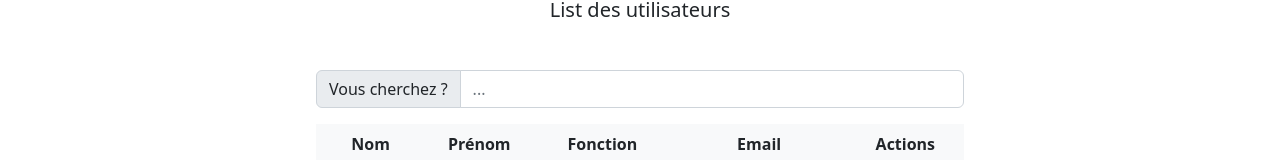
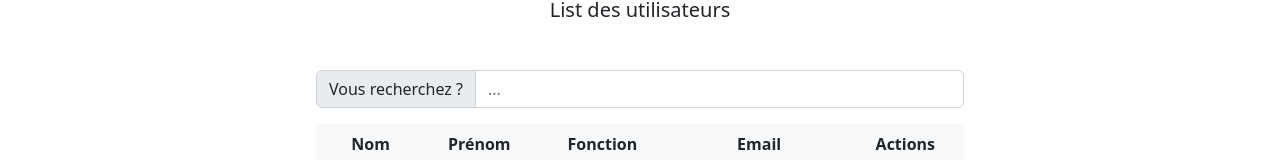
Before and after one commit to zouhri53/userAppExam, an Angular app: page / in a window 1280 px wide. Shown: the part 166-326 px from the top of the page. Built offline with nearby package versions, Linux system fonts and the light colour scheme; some icons are missing.

Commit message:
modified:   src/app/users-list/users-list.component.html 	modified:   src/app/users-list/users-list.component.ts

```diff
--- a/src/app/users-list/users-list.component.html
+++ b/src/app/users-list/users-list.component.html
@@ -2,9 +2,15 @@
   <i class="bi bi-person-lines-fill"></i>
     <h5> List des utilisateurs</h5>
     <p class="mb-5 text-muted"></p>
-    <div class="input-group mb-3">
-      <span class="input-group-text" id="basic-addon3">Vous cherchez ?</span>
-      <input type="text" class="form-control" placeholder="..." [(ngModel)]="userSearchInput" (ngModelChange)="searchUser()"/>
+    <div class="row mb-3">
+      <form [formGroup]="searchUSerBar">
+        <div class="form-outline">
+          <div class="input-group">
+              <div class="input-group-text">Vous recherchez ?</div>
+              <input type="text" class="form-control" id="userSearchInput" formControlName="userSearchInput" placeholder="..." />
+          </div>
+        </div>
+      </form>
     </div>
     <div *ngIf="alert.show" class="alert alert-{{ alert.type }} alert-dismissible fade show" role="alert">
       <strong>{{ alert.message }}</strong>
--- a/src/app/users-list/users-list.component.ts
+++ b/src/app/users-list/users-list.component.ts
@@ -1,3 +1,4 @@
+import { FormControl, FormGroup, ValidationErrors, Validators } from '@angular/forms';
 import { user } from './../userModel/user.model';
 import { userServicesService } from '../services/user-services.service';
 import { Component, OnInit } from '@angular/core';
@@ -10,26 +11,36 @@ import { Component, OnInit } from '@angular/core';
 export class UsersListComponent implements OnInit {
 
   usersList: user[] = []
-  userSearchInput: string = ''
+  searchUSerBar = new FormGroup({
+    userSearchInput: new FormControl('')
+  })
   alert = this.userService.operationAlert
 
   constructor(private userService: userServicesService) { }
 
-  ngOnInit(): void { this.initializeUserList() }
+  ngOnInit(): void {
+
+    this.initializeUserList()
+    this.searchUSerBar.get('userSearchInput')!.valueChanges.subscribe(currentValue => {
+        console.log(currentValue)
+        this.searchUser(<string>currentValue)
+      })
+
+   }
 
   initializeUserList()
   {
       this.usersList = this.userService.getUsersList();
   }
 
-  searchUser()
+  searchUser(searchVal:string)
     {
-      if(this.userSearchInput.length > 0)
+      if(searchVal.length > 0)
       {
           this.initializeUserList()
           this.usersList = this.usersList.filter(
             us => us.nom .toLocaleLowerCase()
-            .includes(this.userSearchInput.toLocaleLowerCase())
+            .includes(searchVal.toLocaleLowerCase())
             )
       }
       else
```
